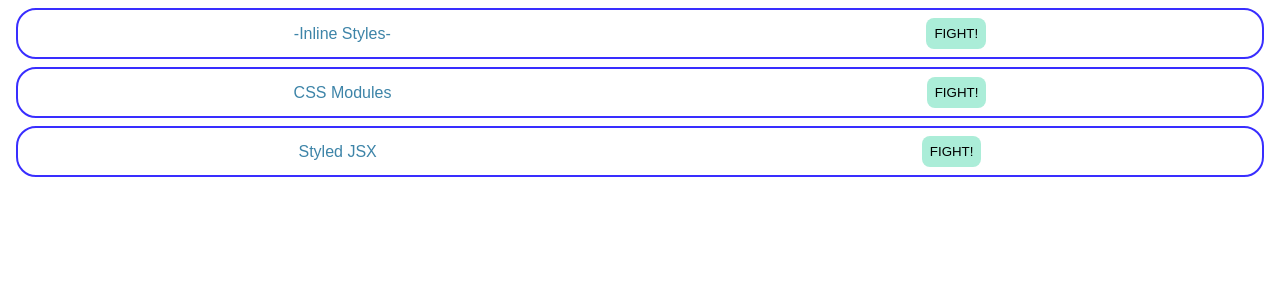
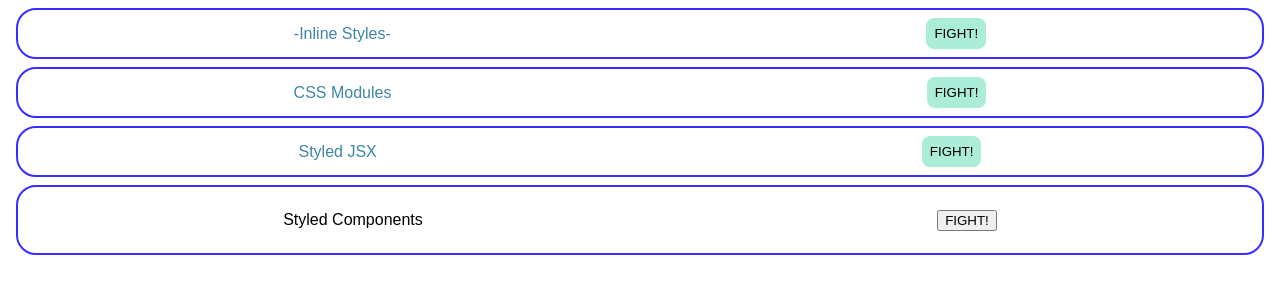
Before and after one commit to gadname/React_CssModules, a React (Create React App) app: page / in a window 1280 px wide. Shown: the top 300 px of the page. Built offline with nearby package versions, Linux system fonts and the light colour scheme.

Commit message:
Update 5 files

```diff
--- a/package.json
+++ b/package.json
@@ -13,6 +13,7 @@
     "react": "18.2.0",
     "react-dom": "18.2.0",
     "react-scripts": "5.0.1",
+    "styled-components": "^6.0.9",
     "styled-jsx": "^5.1.2"
   },
   "devDependencies": {
--- a/src/App.js
+++ b/src/App.js
@@ -1,6 +1,7 @@
 import { InlineStyle } from "./components/InlineStyle";
 import { CssModules } from "./components/CssModules";
 import { StyledJsx } from "./components/StyledJsx";
+import { StyledComponents } from "./components/StyledComponents";
 import "./styles.css";
 
 export default function App() {
@@ -9,6 +10,7 @@
       <InlineStyle />
       <CssModules />
       <StyledJsx />
+      <StyledComponents />
     </div>
   );
 }
--- /dev/null
+++ b/src/components/StyledComponents.jsx
@@ -0,0 +1,19 @@
+import styled from "styled-components";
+export const StyledComponents = () => {
+  return (
+    <Container>
+      <p>Styled Components</p>
+      <button>FIGHT!</button>
+    </Container>
+  );
+};
+
+const Container = styled.div`
+  border: solid 2px #392eff;
+  border-radius: 20px;
+  padding: 8px;
+  margin: 8px;
+  display: flex;
+  justify-content: space-around;
+  align-items: center;
+`;
```
Also changed, not shown: 2 other files (tests, documents, lock files or other folders).
